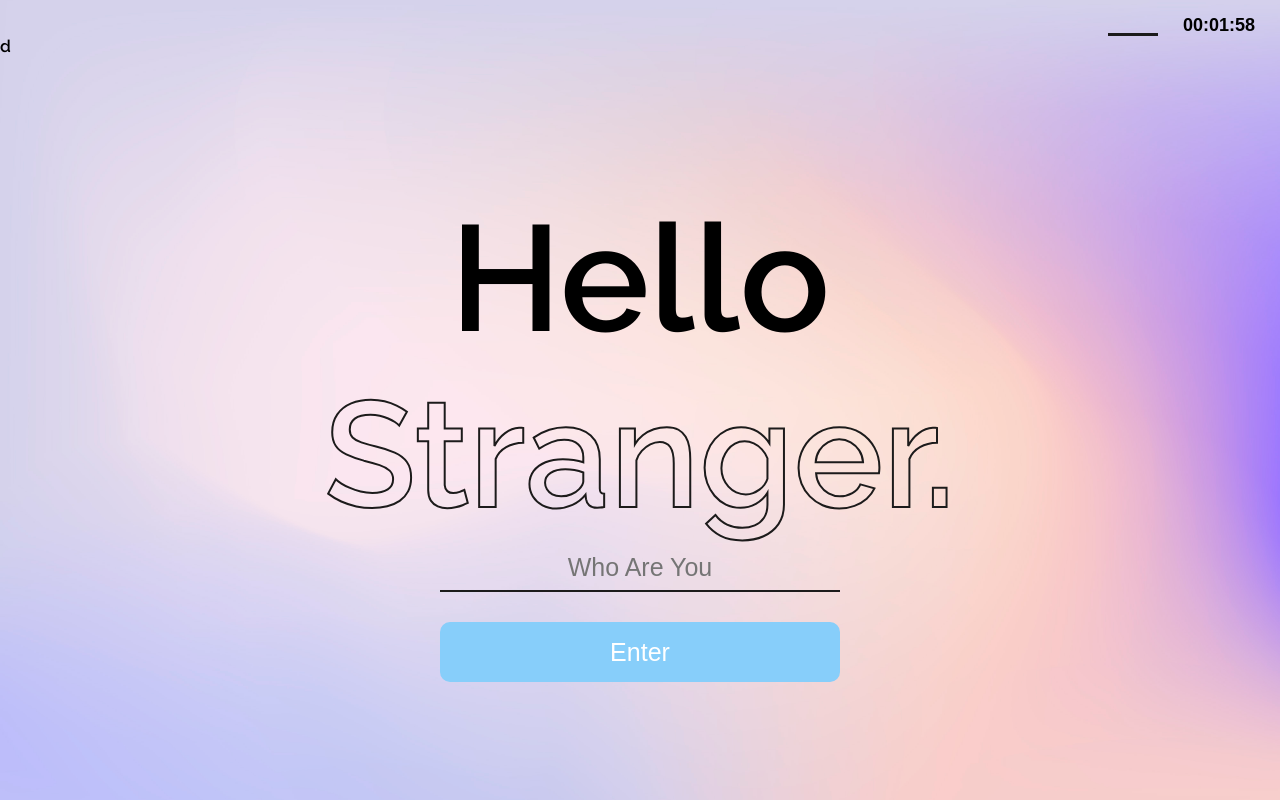
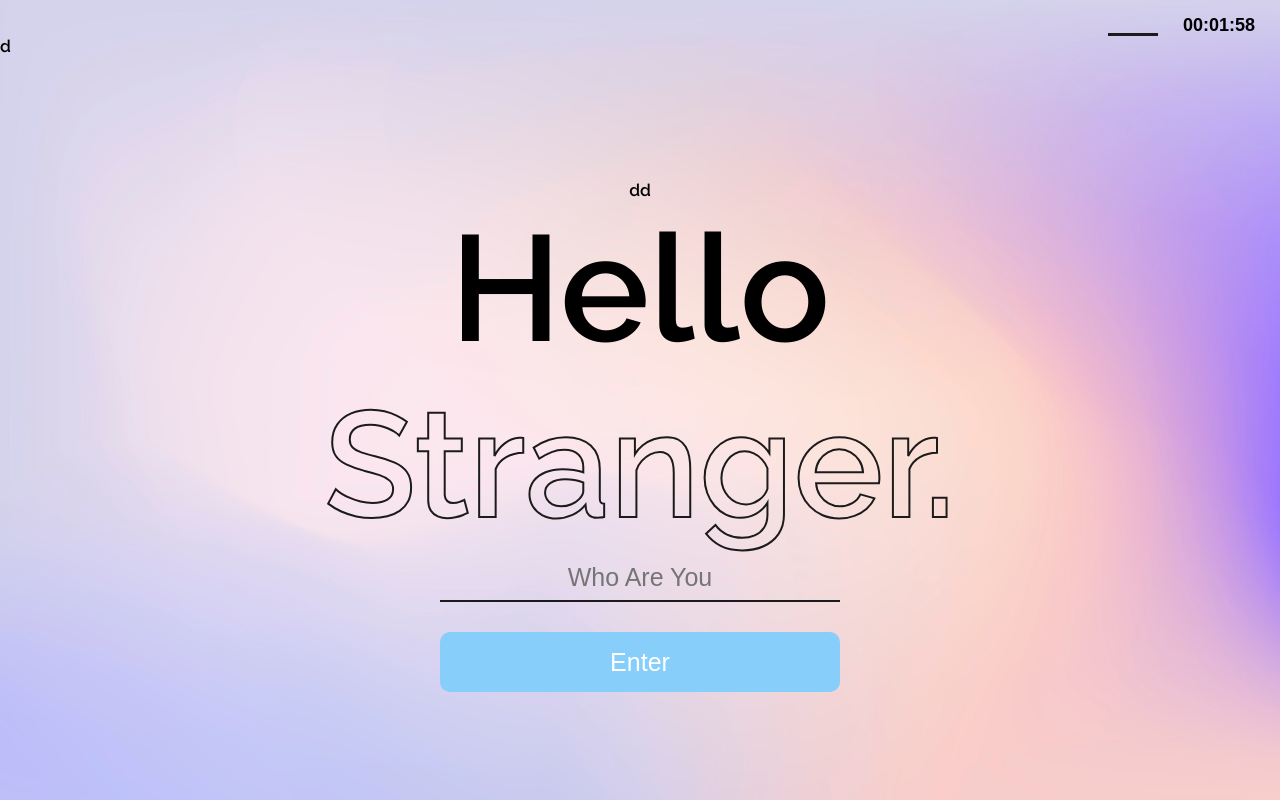
Before and after one commit to Flying-Developer/HomePage, a website: page index.html in a window 1280 px wide. Shown: the top 800 px of the page. Drawn offline with nearby package versions, Linux system fonts and the light colour scheme; a web font is replaced by a local one.

Commit message:
[test] test

```diff
--- a/index.html
+++ b/index.html
@@ -26,7 +26,7 @@
         <a href="#login-form"><i class="fa fa-undo fa-2x" aria-hidden="true" style="display:none" ></i></a>
       </nav>
 
-    <header id="login-form">
+    <header id="login-form"> dd
       <h1>
         Hello
         <i id="myName">Stranger<i class="font-roboto">.</i></i>
```
